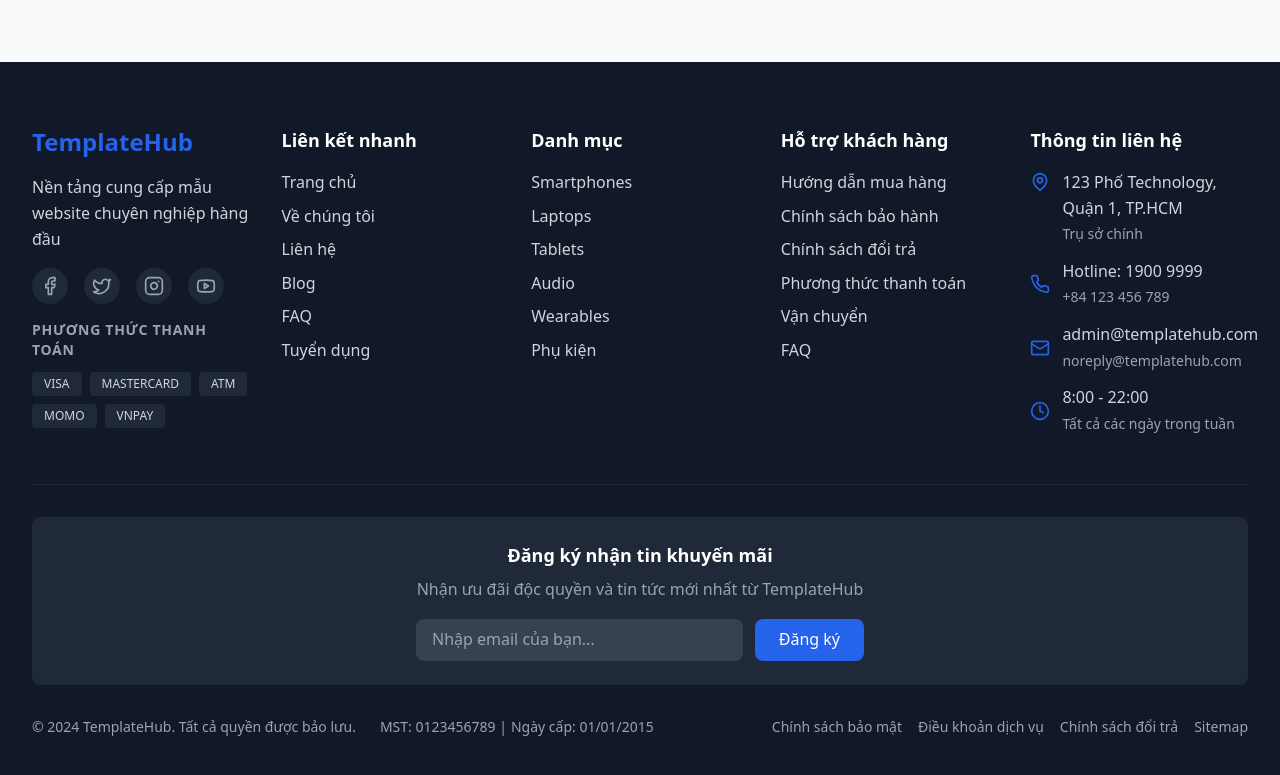
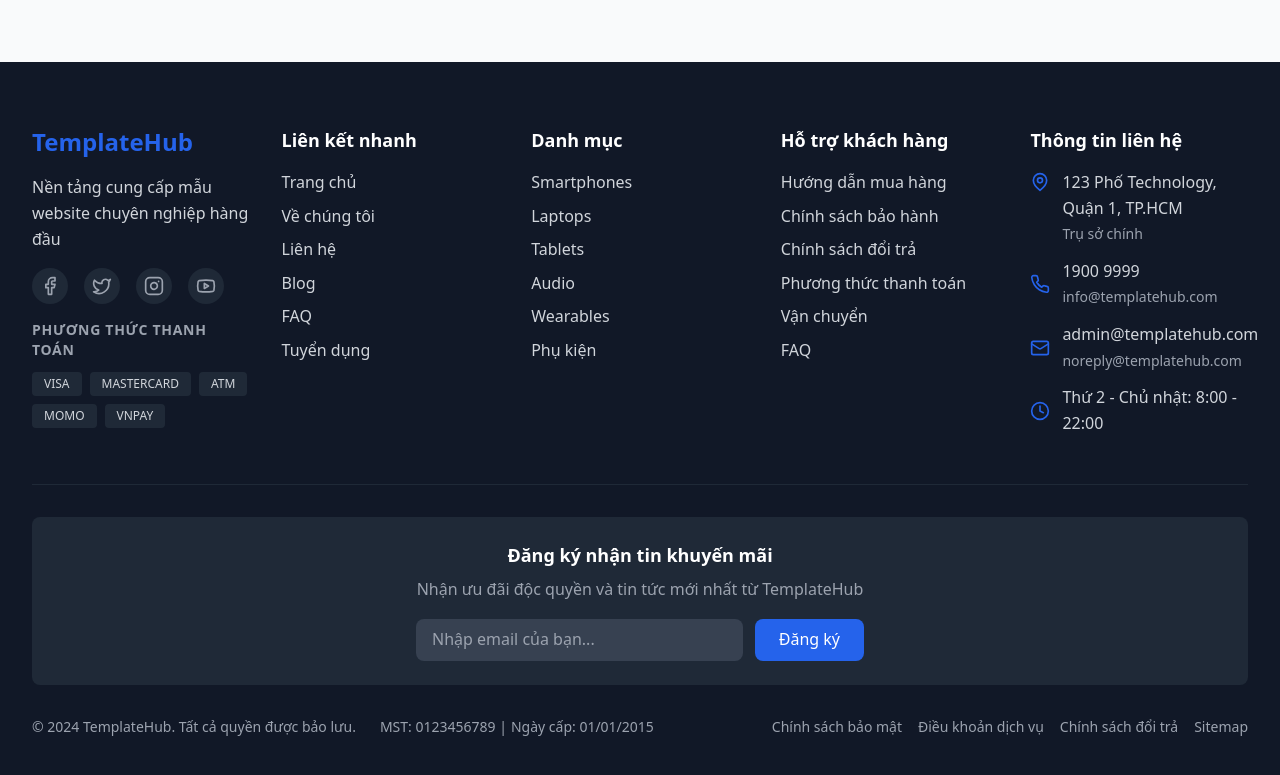
Before and after one commit to myhanh151193/ban-giao-dien-moi-bolt, a React (Vite) app: page /admin/settings in a window 1280 px wide. Shown: the part 802-1577 px from the top of the page. Built offline with nearby package versions, Linux system fonts and the light colour scheme.

Commit message:
Update Footer contact information to sync with admin settings
cgen-450c93b30f1a4457bc475747c3b63f90

```diff
--- a/src/components/Footer.tsx
+++ b/src/components/Footer.tsx
@@ -159,7 +159,7 @@ const Footer: React.FC = () => {
               <div className="flex items-start space-x-3">
                 <MapPin className="h-5 w-5 flex-shrink-0 mt-0.5" style={{ color: settings.appearance.primaryColor }} />
                 <div>
-                  <span className="text-gray-300">123 Phố Technology, Quận 1, TP.HCM</span>
+                  <span className="text-gray-300">{settings.contact.address}</span>
                   <br />
                   <span className="text-gray-400 text-sm">Trụ sở chính</span>
                 </div>
@@ -167,9 +167,9 @@ const Footer: React.FC = () => {
               <div className="flex items-center space-x-3">
                 <Phone className="h-5 w-5 flex-shrink-0" style={{ color: settings.appearance.primaryColor }} />
                 <div>
-                  <span className="text-gray-300">Hotline: 1900 9999</span>
+                  <span className="text-gray-300">{settings.contact.phone}</span>
                   <br />
-                  <span className="text-gray-400 text-sm">+84 123 456 789</span>
+                  <span className="text-gray-400 text-sm">{settings.contact.email}</span>
                 </div>
               </div>
               <div className="flex items-center space-x-3">
@@ -183,9 +183,7 @@ const Footer: React.FC = () => {
               <div className="flex items-center space-x-3">
                 <Clock className="h-5 w-5 flex-shrink-0" style={{ color: settings.appearance.primaryColor }} />
                 <div>
-                  <span className="text-gray-300">8:00 - 22:00</span>
-                  <br />
-                  <span className="text-gray-400 text-sm">Tất cả các ngày trong tuần</span>
+                  <span className="text-gray-300">{settings.contact.workingHours}</span>
                 </div>
               </div>
             </div>
```
